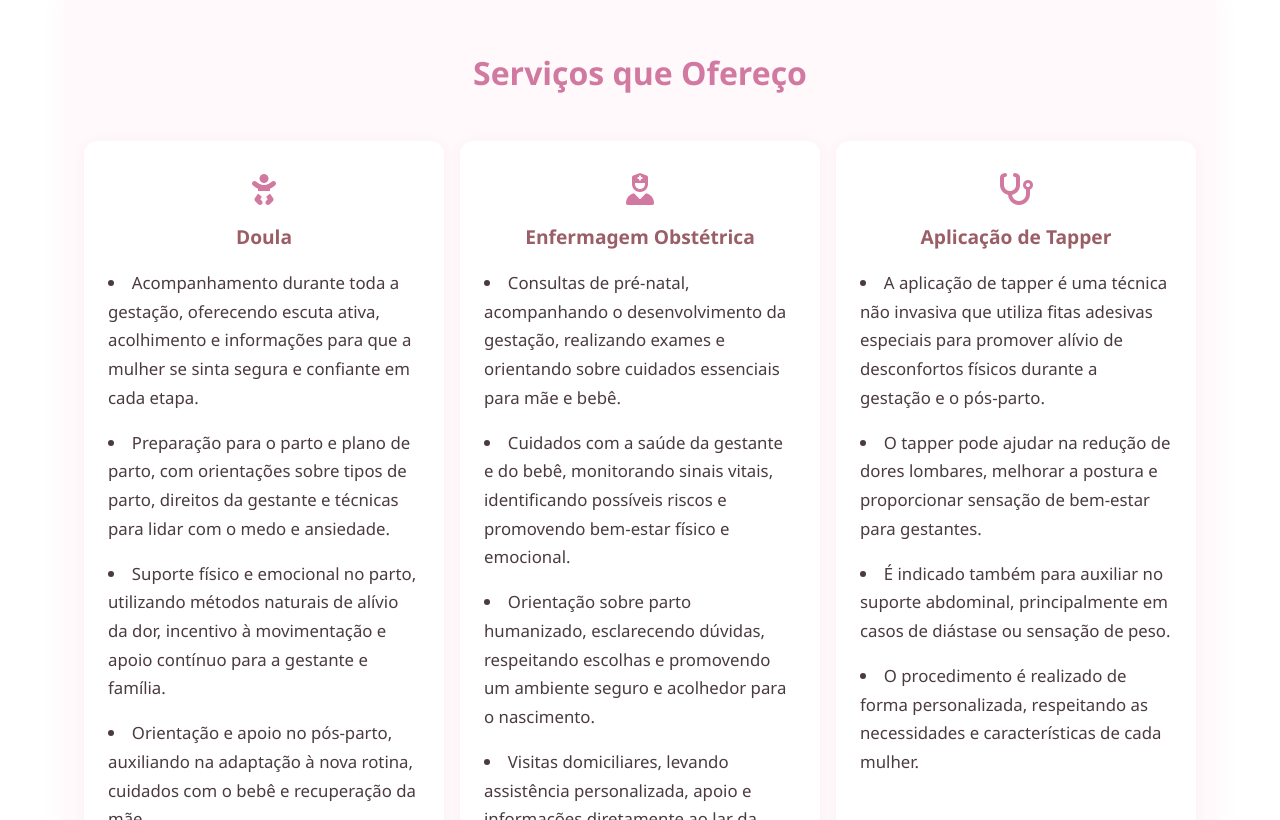
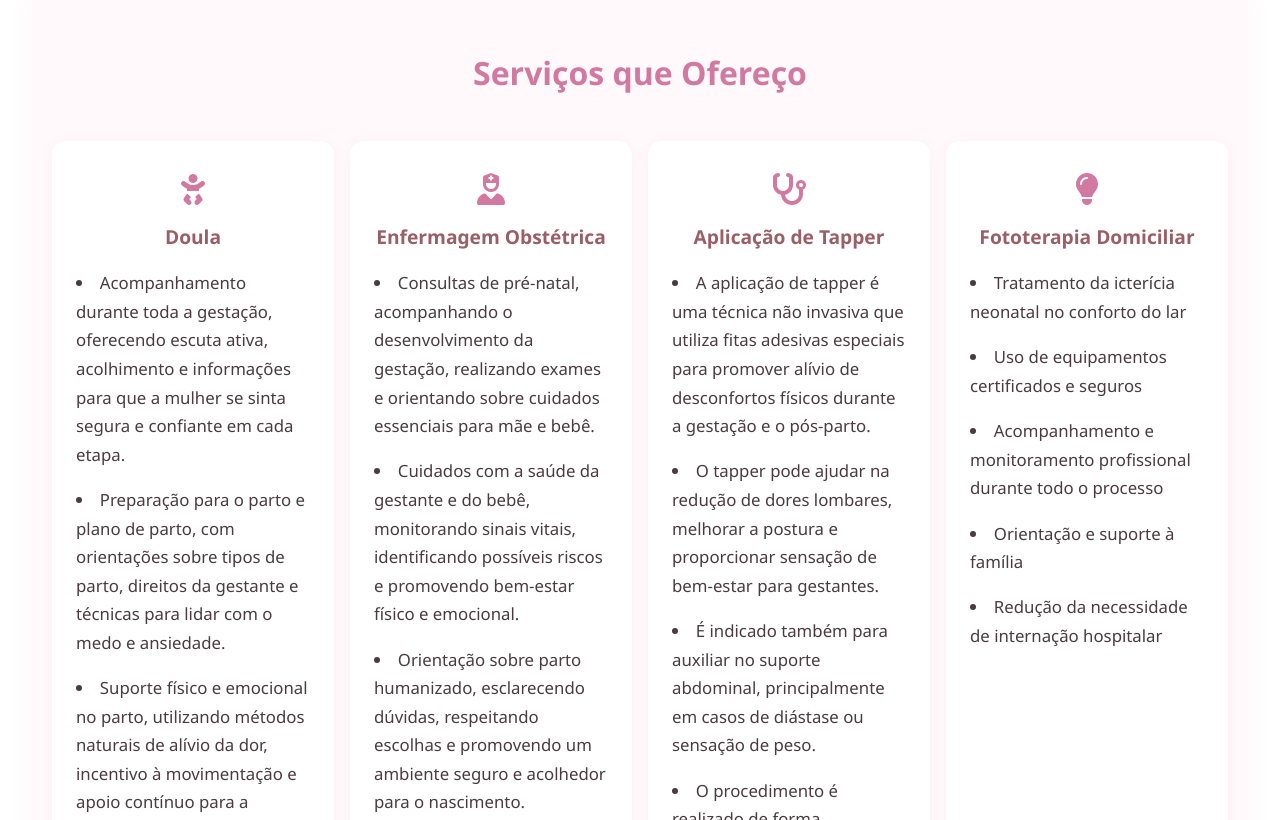
Before and after one commit to joaopedroalcn/WebSiteIsaDoula, a plain HTML site: page index.html in a window 1280 px wide. Shown: the part 1103-1923 px from the top of the page. Drawn offline with Linux system fonts and the light colour scheme.

Commit message:
fototerapia domiciliar

```diff
--- a/index.html
+++ b/index.html
@@ -164,6 +164,18 @@
               O procedimento é realizado de forma personalizada, respeitando as
               necessidades e características de cada mulher.
             </li>
+          </ul>
+        </div>
+
+        <div class="servico-card">
+          <i class="fas fa-lightbulb fa-2x"></i>
+          <h3>Fototerapia Domiciliar</h3>
+          <ul>
+            <li>Tratamento da icterícia neonatal no conforto do lar</li>
+            <li>Uso de equipamentos certificados e seguros</li>
+            <li>Acompanhamento e monitoramento profissional durante todo o processo</li>
+            <li>Orientação e suporte à família</li>
+            <li>Redução da necessidade de internação hospitalar</li>
           </ul>
         </div>
       </div>
--- a/style.css
+++ b/style.css
@@ -348,7 +348,7 @@ html {
 .servicos-container {
   background: #fff9fb;
   padding: 60px 20px;
-  max-width: 90vw;
+  max-width: 95vw;
   margin: 2rem auto 2rem auto;
   border-radius: 18px;
   box-shadow: 0 4px 24px rgba(209, 121, 160, 0.07);
```
